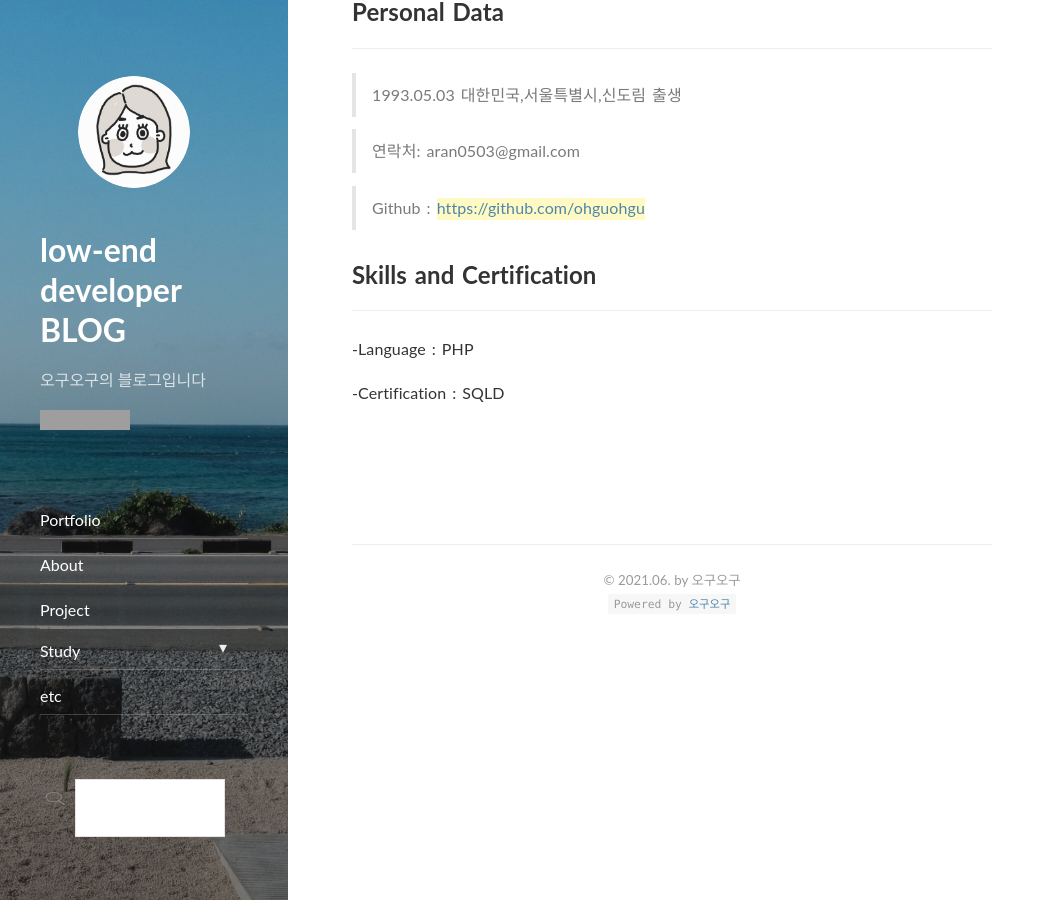
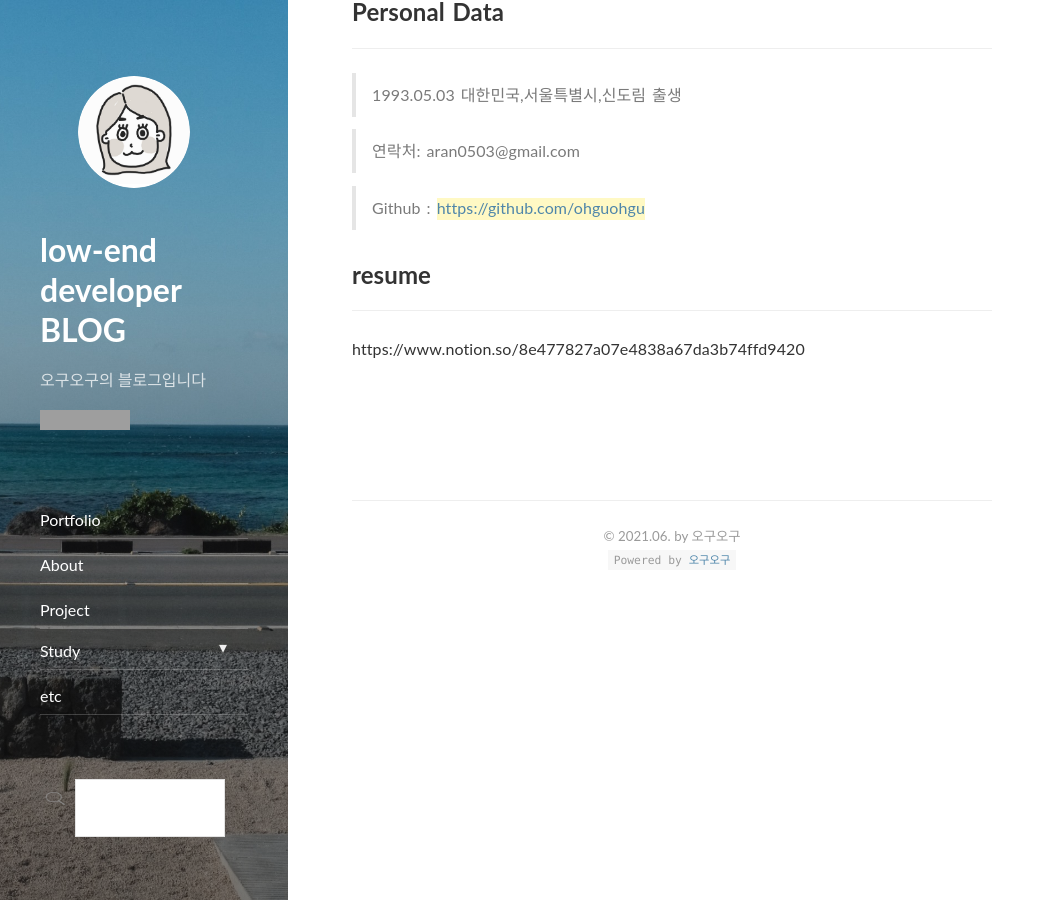
Before and after one commit to ohguohgu/ohguohgu.github.io, a Jekyll site: the page built from portfolio.md, in a window 1280 px wide and 900 px high, scrolled down 458 px. Shown: the whole window, without its empty margins (0-1055 px from the left). Built offline with Jekyll 4.4.1, drawn with Linux system fonts in a browser that asks for light colours; nearby versions of some CDN libraries; grey boxes are pictures that could not be loaded.

Commit message:
20220816 이력서 경로 추가

```diff
--- a/portfolio.md
+++ b/portfolio.md
@@ -26,8 +26,6 @@ Aran Kim
 
 > Github : <a href="https://github.com/ohguohgu">https://github.com/ohguohgu</a>
 
-## Skills and Certification
+## resume
 ---
--Language : PHP
-
--Certification : SQLD
+https://www.notion.so/8e477827a07e4838a67da3b74ffd9420
```
